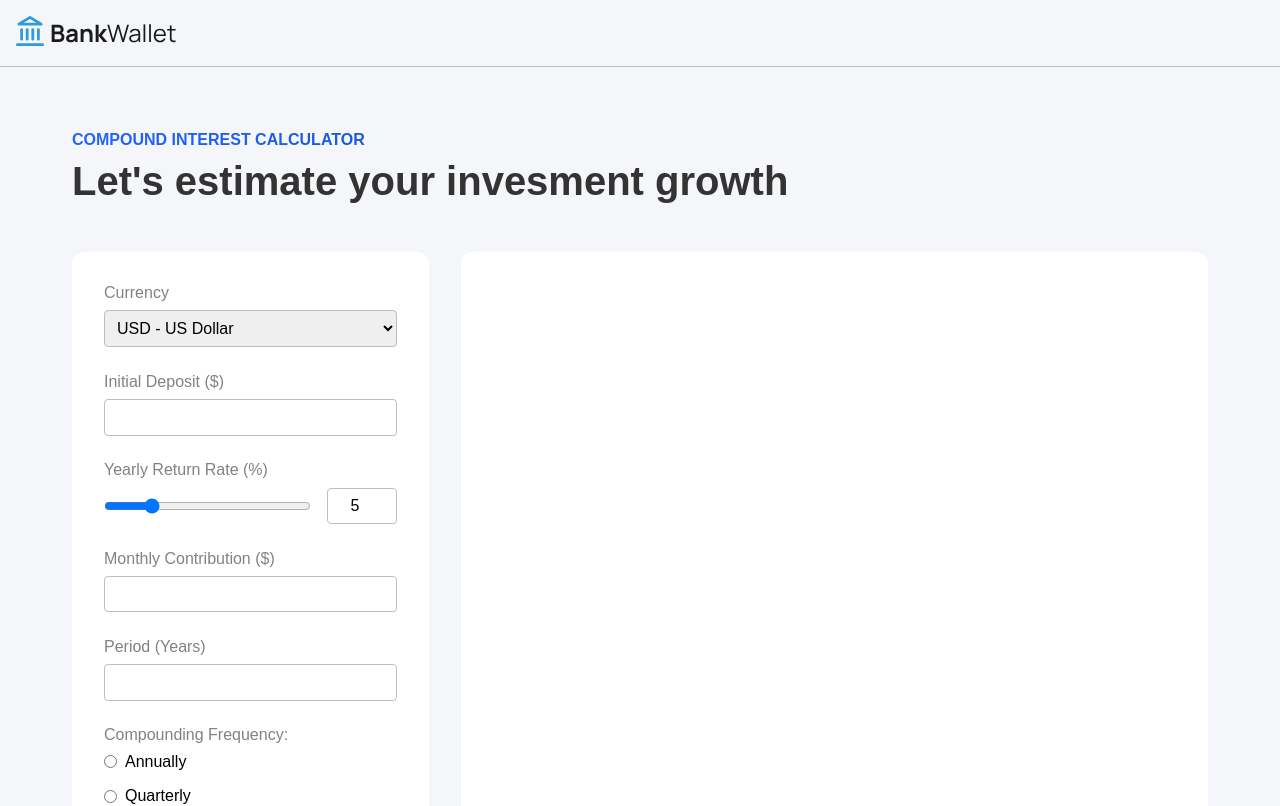
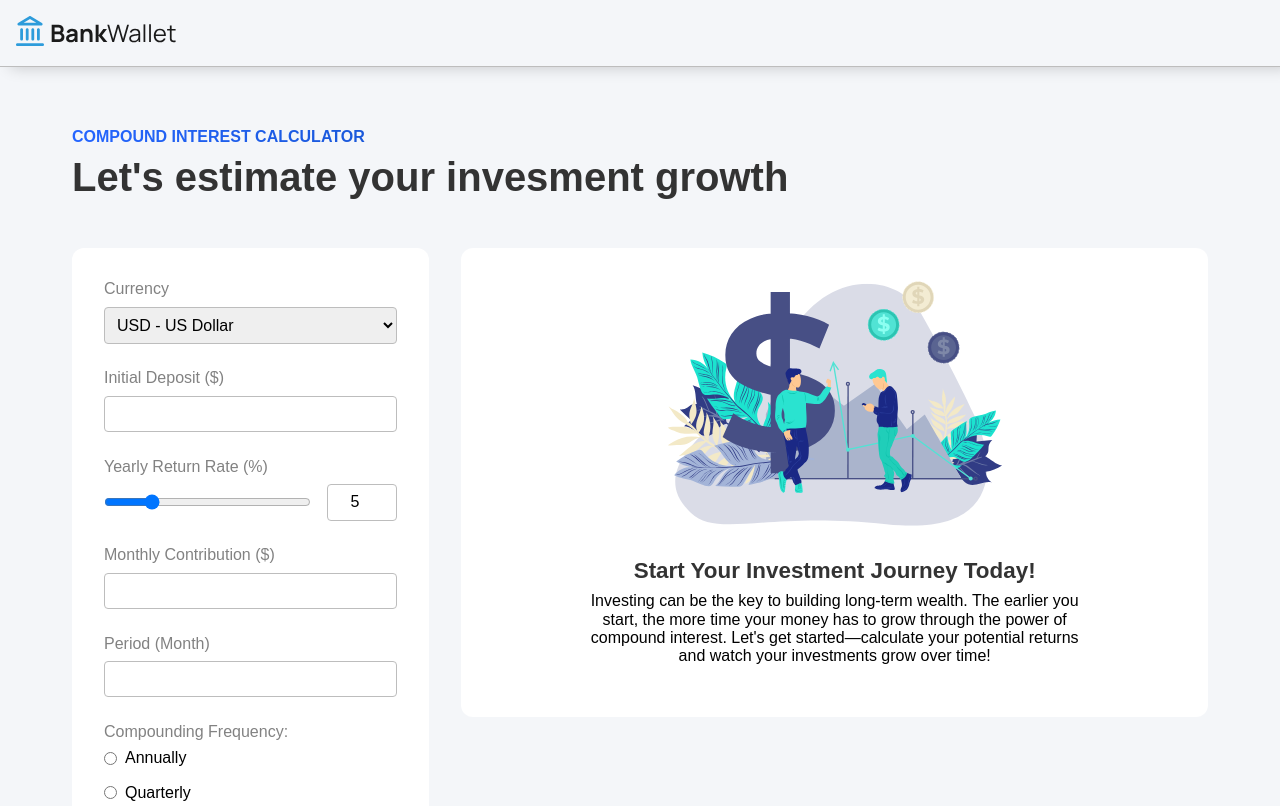
Before and after one commit to JMilan92/compound-calculator, a React (Create React App) app: page / in a window 1280 px wide. Shown: the top 806 px of the page. Built offline with nearby package versions, Linux system fonts and the light colour scheme.

Commit message:
feat(app): update layout, add text to charts, wip

```diff
--- a/src/components/calculator/Calculator.js
+++ b/src/components/calculator/Calculator.js
@@ -1,5 +1,6 @@
 import React from "react";
 import { styled } from "styled-components";
+import { getFrequencyLabel } from "utils/helper";
 
 const CalculatorStyle = styled.div`
   .form-group {
@@ -74,6 +75,9 @@ const Calculator = ({
   onSubmit,
   currencySymbols,
 }) => {
+
+  const frequencyLabel = getFrequencyLabel(compoundingFrequency);
+
   return (
     <CalculatorStyle>
       <form onSubmit={onSubmit}>
@@ -149,7 +153,7 @@ const Calculator = ({
 
         <div className="form-group">
           <label className="form-group__label" htmlFor="period">
-            Period (Years)
+          Period ({frequencyLabel})
           </label>
           <input
             className="form-group__input"
--- a/src/components/calculator/CalculatorResult.js
+++ b/src/components/calculator/CalculatorResult.js
@@ -1,16 +1,44 @@
 import React from "react";
+import { styled } from "styled-components";
+import { getFrequencyLabel } from "utils/helper";
 
-const CalculatorResult = ({ result, currency, currencySymbols }) => {
+const ResultStyle = styled.div`
+
+    text-align: center;
+    margin-bottom: 2rem;
+
+    & > p {
+        margin-bottom: .5rem;
+        font-size: 1.2rem;
+    }
+
+    & .amount {
+        font-weight: 600;
+        font-size: 2rem;
+    }
+`;
+
+const CalculatorResult = ({
+  result,
+  currency,
+  currencySymbols,
+  period,
+  frequency,
+}) => {
+  const frequencyLabel = getFrequencyLabel(frequency, period);
+
   if (result === null) return null;
 
   return (
-    <div className="result">
-      <h2>Result:</h2>
+    <ResultStyle>
       <p>
-        Total Amount: {currencySymbols[currency]}
+        After {period} {frequencyLabel.toLowerCase()}, your balance would be
+      </p>
+      <p className="amount">
+        {currencySymbols[currency]}
         {result}
       </p>
-    </div>
+    </ResultStyle>
   );
 };
 
--- a/src/components/calculator/CompoundInterestCalculator.js
+++ b/src/components/calculator/CompoundInterestCalculator.js
@@ -7,15 +7,32 @@ import DataBreakdown from "./DataBreakdown";
 import Calculator from "./Calculator";
 
 const CompoundInterestCalculatorStyle = styled.div`
-  display: grid;
-  grid-template-columns: repeat(3, 1fr);
-  gap: 2rem;
+    display: grid;
+    grid-template-columns: repeat(3, 1fr);
+    gap: 2rem;
+    align-items: start;
 
   .calculator {
     grid-column: 1 / 2;
     background-color: var(--card-background);
     border-radius: 12px;
     padding: 2rem;
+    position: sticky;
+    top: 6rem;
+  }
+
+  .result {
+    grid-column: 2 / 4;
+
+    background-color: var(--card-background);
+    border-radius: 12px;
+    padding: 2rem;
+
+    display: flex;
+    flex-direction: column;
+    text-align: center;
+    justify-content: center;
+
   }
 `;
 
@@ -75,14 +92,24 @@ const CompoundInterestCalculator = () => {
           onSubmit={onSubmit}
           currencySymbols={currencySymbols}
         />
+      </div>
+      <div className="result">
         <CalculatorResult
+          period={period}
+          frequency={compoundingFrequency}
           result={result}
           currency={currency}
           currencySymbols={currencySymbols}
         />
+        <DataVisualization pieData={pieData} lineData={lineData} />
+        <DataBreakdown
+        currency={currency}
+        currencySymbols={currencySymbols}
+        lineData={lineData}
+        frequency={compoundingFrequency}
+      />
       </div>
-      <DataVisualization pieData={pieData} lineData={lineData} />
-      <DataBreakdown currency={currency} currencySymbols={currencySymbols} lineData={lineData} frequency={compoundingFrequency} />
+
     </CompoundInterestCalculatorStyle>
   );
 };
--- a/src/components/calculator/DataBreakdown.js
+++ b/src/components/calculator/DataBreakdown.js
@@ -1,12 +1,8 @@
 import React from "react";
 import { styled } from "styled-components";
+import { getFrequencyLabel } from "utils/helper";
 
 const DataBreakdownStyle = styled.div`
-  grid-column: 1 / 4;
-  background-color: var(--card-background);
-  border-radius: 12px;
-  padding: 1rem;
-
   h3 {
     margin-bottom: 1rem;
   }
@@ -16,7 +12,8 @@ const DataBreakdownStyle = styled.div`
     border-collapse: collapse;
   }
 
-  th, td {
+  th,
+  td {
     border: 1px solid #ccc;
     padding: 0.75rem;
     text-align: center;
@@ -33,22 +30,8 @@ const DataBreakdownStyle = styled.div`
 `;
 
 const DataBreakdown = ({ lineData, frequency, currency, currencySymbols }) => {
-  if (!lineData || lineData.length === 0) {
-    return (
-      <DataBreakdownStyle>
-        <h3>Investment Breakdown</h3>
-        <p>No data available to display.</p>
-      </DataBreakdownStyle>
-    );
-  }
-
-  const frequencyLabel =
-    frequency === "monthly"
-      ? "Month"
-      : frequency === "quarterly"
-      ? "Quarter"
-      : "Year";
-
+  const frequencyLabel = getFrequencyLabel(frequency);
+  if (!lineData || lineData.length !== 0) {
     return (
       <DataBreakdownStyle>
         <h3>Investment Breakdown</h3>
@@ -65,15 +48,22 @@ const DataBreakdown = ({ lineData, frequency, currency, currencySymbols }) => {
             {lineData.map((entry, index) => (
               <tr key={index}>
                 <td>{entry.label}</td>
-              <td>{currencySymbols[currency]} {entry.invested.toFixed(2)}</td>
-              <td>{currencySymbols[currency]} {entry.interest.toFixed(2)}</td>
-              <td>{currencySymbols[currency]} {entry.total.toFixed(2)}</td>
+                <td>
+                  {currencySymbols[currency]} {entry.invested.toFixed(2)}
+                </td>
+                <td>
+                  {currencySymbols[currency]} {entry.interest.toFixed(2)}
+                </td>
+                <td>
+                  {currencySymbols[currency]} {entry.total.toFixed(2)}
+                </td>
               </tr>
             ))}
           </tbody>
         </table>
       </DataBreakdownStyle>
     );
+  }
 };
 
 export default DataBreakdown;
--- a/src/components/calculator/DataVisualization.js
+++ b/src/components/calculator/DataVisualization.js
@@ -1,31 +1,112 @@
 import { styled } from "styled-components";
 import React from "react";
-import { PieChart, Pie, Cell, ResponsiveContainer, LineChart, Line, XAxis, YAxis, CartesianGrid, Tooltip, Legend, ReferenceLine } from "recharts";
+import {
+  PieChart,
+  Pie,
+  Cell,
+  ResponsiveContainer,
+  LineChart,
+  Line,
+  XAxis,
+  YAxis,
+  CartesianGrid,
+  Tooltip,
+  Legend,
+  ReferenceLine,
+} from "recharts";
+import Headline from "components/shared/Headline";
+import illustration from "assets/images/illustration.svg";
 
 const DataVizualizationStyle = styled.div`
-        grid-column: 2 / 4;
 
-        background-color: var(--card-background);
-        border-radius: 12px;
-        padding: 1rem;
+  .empty-state {
+    display: flex;
+    flex-direction: column;
+    height: 100%;
+    align-items: center;
+    justify-content: center;
+    height: 100%;
+    padding: 0 6rem;
+    text-align: center;
+
+    &__img {
+      margin-bottom: 2rem;
+    }
+  }
+
+  .chart {
+    margin-bottom: 8rem;
+  }
+
+  h2 {
+    font-size: 1.4rem;
+    margin-bottom: 0.5rem;
+  }
+
+  p {
+    margin-bottom: 1.2rem;
+  }
 `;
 
 // Define the colors for the Pie chart
 const COLORS = ["#0088FE", "#00C49F", "#FFBB28"];
 
+// Helper function to format numbers to shorter version (e.g., 1000000 -> 1M)
+const formatNumber = (num) => {
+  if (num >= 1000000) {
+    return (num / 1000000).toFixed(1) + "M";
+  } else if (num >= 1000) {
+    return (num / 1000).toFixed(1) + "K";
+  } else {
+    return num.toFixed(2); // Ensure two decimal places for smaller numbers
+  }
+};
+
 const DataVisualization = ({ pieData = [], lineData = [] }) => {
+  // Function to format percentage values with 2 decimal places
+  const formatPercentage = (value, total) => {
+    const percentage = (value / total) * 100;
+    return percentage.toFixed(2); // Format the percentage to 2 decimals
+  };
+
+  // Calculate the total of all values in pieData
+  const totalValue = pieData.reduce((sum, entry) => sum + entry.value, 0);
 
   return (
     <DataVizualizationStyle>
+      {lineData.length === 0 && (
+        <div className="empty-state">
+          <img
+            className="empty-state__img"
+            src={illustration}
+            alt="Illustration"
+          />
+          <Headline as="h2">Start Your Investment Journey Today!</Headline>
+          <p>
+            Investing can be the key to building long-term wealth. The earlier
+            you start, the more time your money has to grow through the power of
+            compound interest. Let's get started—calculate your potential
+            returns and watch your investments grow over time!
+          </p>
+        </div>
+      )}
+
       {lineData.length > 0 && (
-        <div style={{ width: "100%", height: 300, marginTop: "2rem" }}>
-          <h2>Growth Over Time (Line Chart)</h2>
+        <div className="chart" style={{ width: "100%", height: 300 }}>
+          <Headline as="h2">Growth Over Time, vizualised</Headline>
+          <p>
+            This chart illustrates how your investments grow over time. As
+            shown, the longer the investment period, the greater the effect of
+            compound interest.
+          </p>
+
           <ResponsiveContainer width="100%" height="100%">
             <LineChart data={lineData}>
               <CartesianGrid strokeDasharray="3 3" />
               <XAxis dataKey="year" />
-              <YAxis />
-              <Tooltip />
+              <YAxis tickFormatter={formatNumber} /> {/* Format Y axis ticks */}
+              <Tooltip formatter={(value) => formatNumber(value)} />{" "}
+              {/* Format tooltip */}
               <Legend />
               <Line
                 type="monotone"
@@ -33,15 +114,21 @@ const DataVisualization = ({ pieData = [], lineData = [] }) => {
                 stroke="#8884d8"
                 activeDot={{ r: 8 }}
               />
-              <ReferenceLine y={0} label="Zero" stroke="red" />
+              <ReferenceLine y={0} stroke="red" />
             </LineChart>
           </ResponsiveContainer>
         </div>
       )}
 
       {pieData.length > 0 && (
-        <div style={{ width: "100%", height: 300 }}>
-          <h2>Investment Breakdown (Pie Chart)</h2>
+        <div className="chart" style={{ width: "100%", height: 300 }}>
+          <Headline as="h2">Growth Over Time, vizualised</Headline>
+          <p>
+            This pie chart breaks down the total return on your investment into
+            three key components: the initial deposit, the total regular
+            contributions you made, and the total interest earned over the
+            selected period."
+          </p>
           <ResponsiveContainer width="100%" height="100%">
             <PieChart>
               <Pie
@@ -50,17 +137,20 @@ const DataVisualization = ({ pieData = [], lineData = [] }) => {
                 nameKey="name"
                 outerRadius={80}
                 fill="#8884d8"
-                label
+                label={({ value }) => `${formatPercentage(value, totalValue)}%`} // Display percentage
               >
                 {pieData.map((entry, index) => (
-                  <Cell key={`cell-${index}`} fill={COLORS[index % COLORS.length]} />
+                  <Cell
+                    key={`cell-${index}`}
+                    fill={COLORS[index % COLORS.length]}
+                  />
                 ))}
               </Pie>
+              <Legend />
             </PieChart>
           </ResponsiveContainer>
         </div>
       )}
-
     </DataVizualizationStyle>
   );
 };
--- a/src/components/layout/Header.js
+++ b/src/components/layout/Header.js
@@ -10,6 +10,12 @@ const HeaderStyleComponent = styled.header`
   padding: 1rem;
   background-color: var(--background-color);
 
+  position: fixed;
+  top: 0;
+  left: 0;
+  right: 0;
+  z-index: 1010;
+
 `;
 const Header = () => {
   return (
--- a/src/components/layout/Main.js
+++ b/src/components/layout/Main.js
@@ -8,7 +8,7 @@ import Headline from "components/shared/Headline";
 
 const MainStyle = styled.main`
   background-color: var(--background-color);
-
+  padding-top: 4rem;
 
   .container {
     max-width: 1200px;
--- a/src/components/shared/Headline.js
+++ b/src/components/shared/Headline.js
@@ -11,7 +11,6 @@ const HeadlineStyled = styled.h1`
     as === "h4" ? "1.5rem" :
     as === "h5" ? "1.25rem" : "1rem"};
   color: var(--text-color);
-  margin-bottom: 3rem;
 `;
 
 // Headline component
--- a/src/styles/Typography.js
+++ b/src/styles/Typography.js
@@ -23,6 +23,10 @@ const Typography = createGlobalStyle`
     font-weight: 700;
   }
 
+  h1 {
+    margin-bottom: 3rem;
+  }
+
   html {
     font-family: var(--inter-font-family);
     font-size: var(--typography-font-size);
--- /dev/null
+++ b/src/utils/helper.js
@@ -0,0 +1,12 @@
+// helpers.js or utils.js
+export const getFrequencyLabel = (frequency, count = 1) => {
+    const baseLabel =
+      frequency === "monthly"
+        ? "Month"
+        : frequency === "quarterly"
+        ? "Quarter"
+        : "Year";
+
+    // Add 's' if the count is greater than 1
+    return count > 1 ? `${baseLabel}s` : baseLabel;
+  };
```
Also changed, not shown: src/assets/images/illustration.svg (added). Lines whose indentation alone changed are shown as unchanged.
